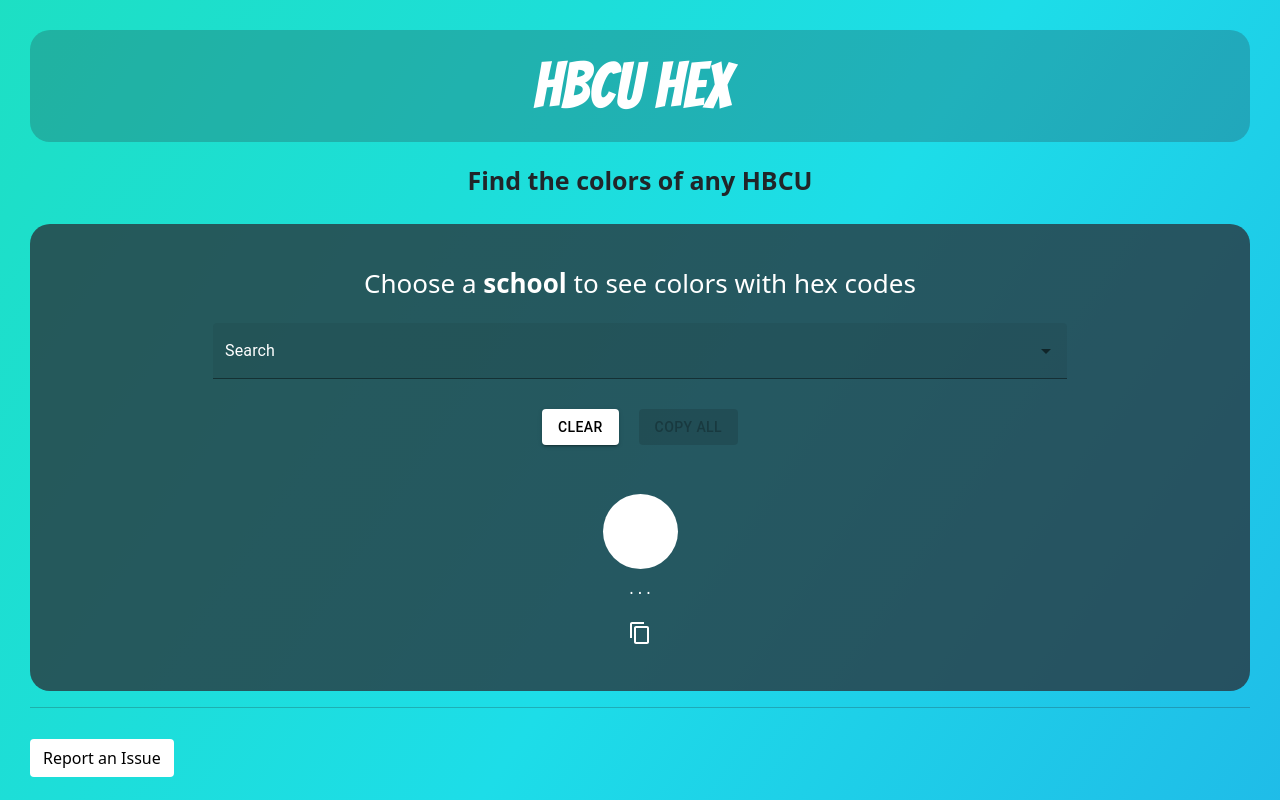
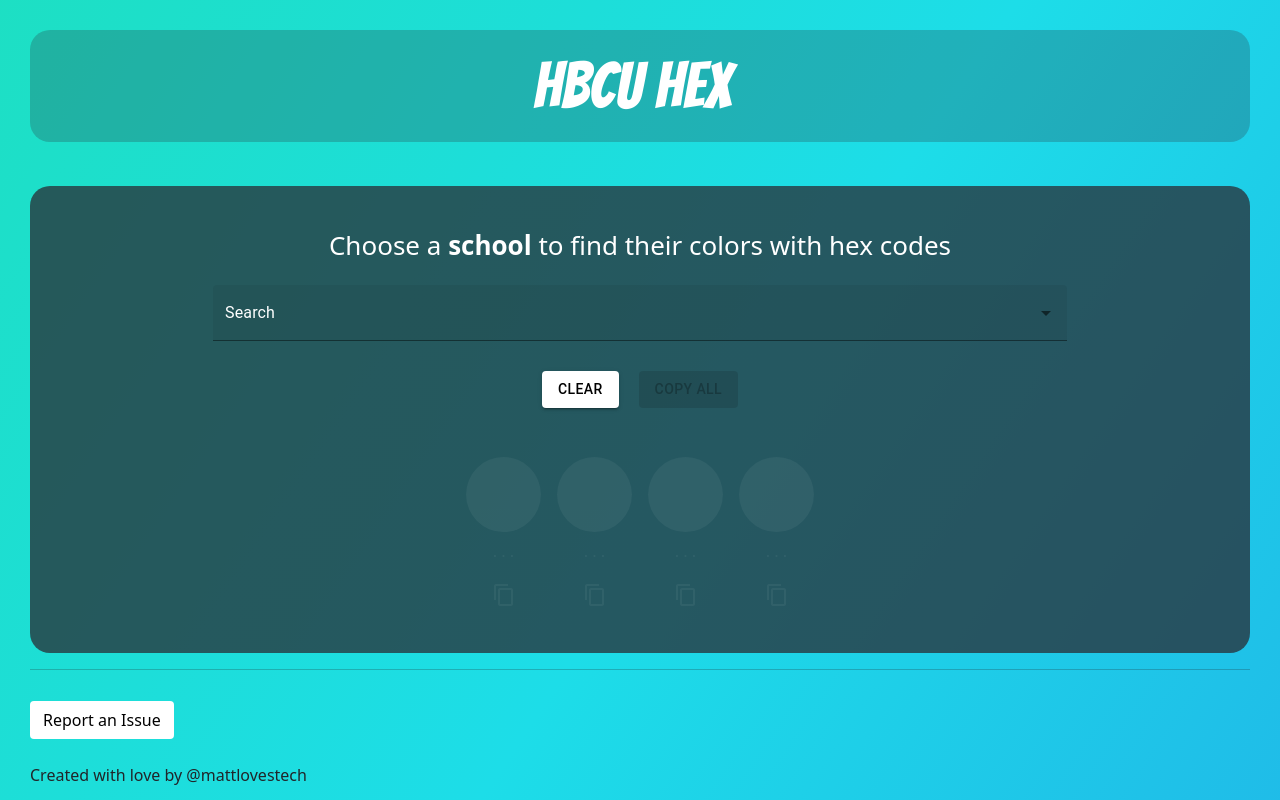
Before and after one commit to mattlovestech/HBCU-Hex, a React (Create React App) app: page / in a window 1280 px wide. Shown: the top 800 px of the page. Built offline with nearby package versions, Linux system fonts and the light colour scheme.

Commit message:
fixed the issues with jump popping

```diff
--- a/src/App.js
+++ b/src/App.js
@@ -26,9 +26,9 @@ function App() {
             </Container>
         </Navbar>
         <div style={{marginTop: "20px", textAlign: "center"}}>
-            <strong style={{fontSize: "25px", textAlign: "center"}}>
-                Find the colors of any HBCU
-            </strong>
+            {/*<strong style={{fontSize: "25px", textAlign: "center"}}>*/}
+            {/*    Find the colors of any HBCU*/}
+            {/*</strong>*/}
         </div>
         <br/>
         <header style={{borderRadius: "20px" }} className="App-header">
--- a/src/autocomplete.js
+++ b/src/autocomplete.js
@@ -59,7 +59,7 @@ export class ComboBox extends Component {
     return (
         <>
             <div style={{paddingTop: "40px", paddingBottom: "20px", textAlign: "center"}}>
-                <a>Choose a <strong>school</strong> to see colors with hex codes</a>
+                <a>Choose a <strong>school</strong> to find their colors with hex codes</a>
 
             </div>
 
--- a/src/colors.js
+++ b/src/colors.js
@@ -22,14 +22,14 @@ export default function Colors(input) {
     switch(json[input["colors"]]) {
 
         case undefined:
-            console.log(json[input["colors"]])
-             circles = Array(~~(1)).fill(4).map( (key,index) =>
+
+             circles = Array(~~(4)).fill(4).map( (key,index) =>
 
                 //  <div  key={index}>
                 //     <br/>
                 //          <a>Choose a <strong>school</strong> to see colors with hex codes</a>
                 // </div>
-                 <div  style={{textAlign: "center"}} key={index}>
+                 <div  style={{textAlign: "center", opacity: ".05"}} key={index}>
                      <br/>
                      <div style={{backgroundColor: "white"}} className="circle">  </div>
                      <h6 style={{marginBottom: "-40px", marginTop: "10px"}}><code style={{color: "white"}}>{"..."}</code></h6>
```
